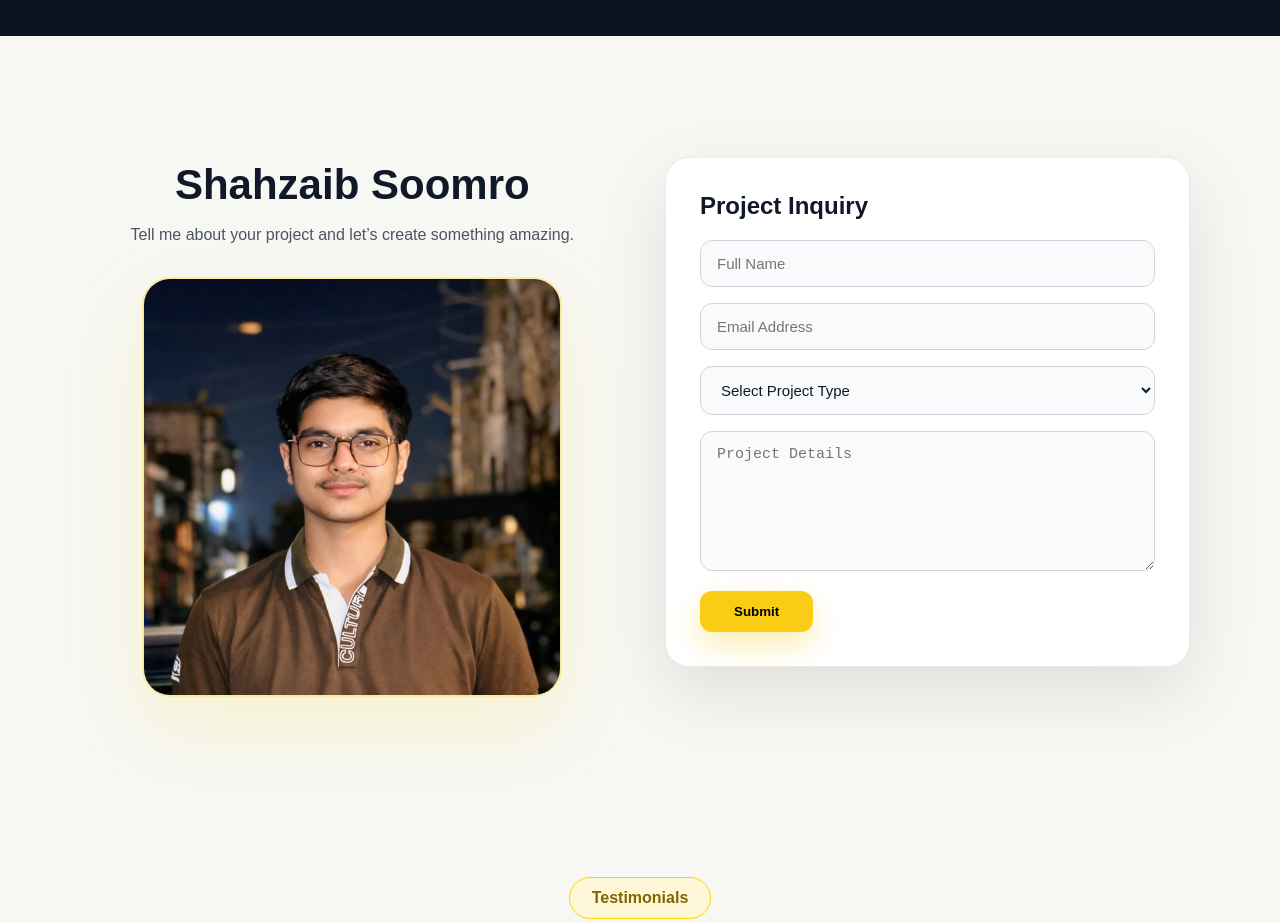
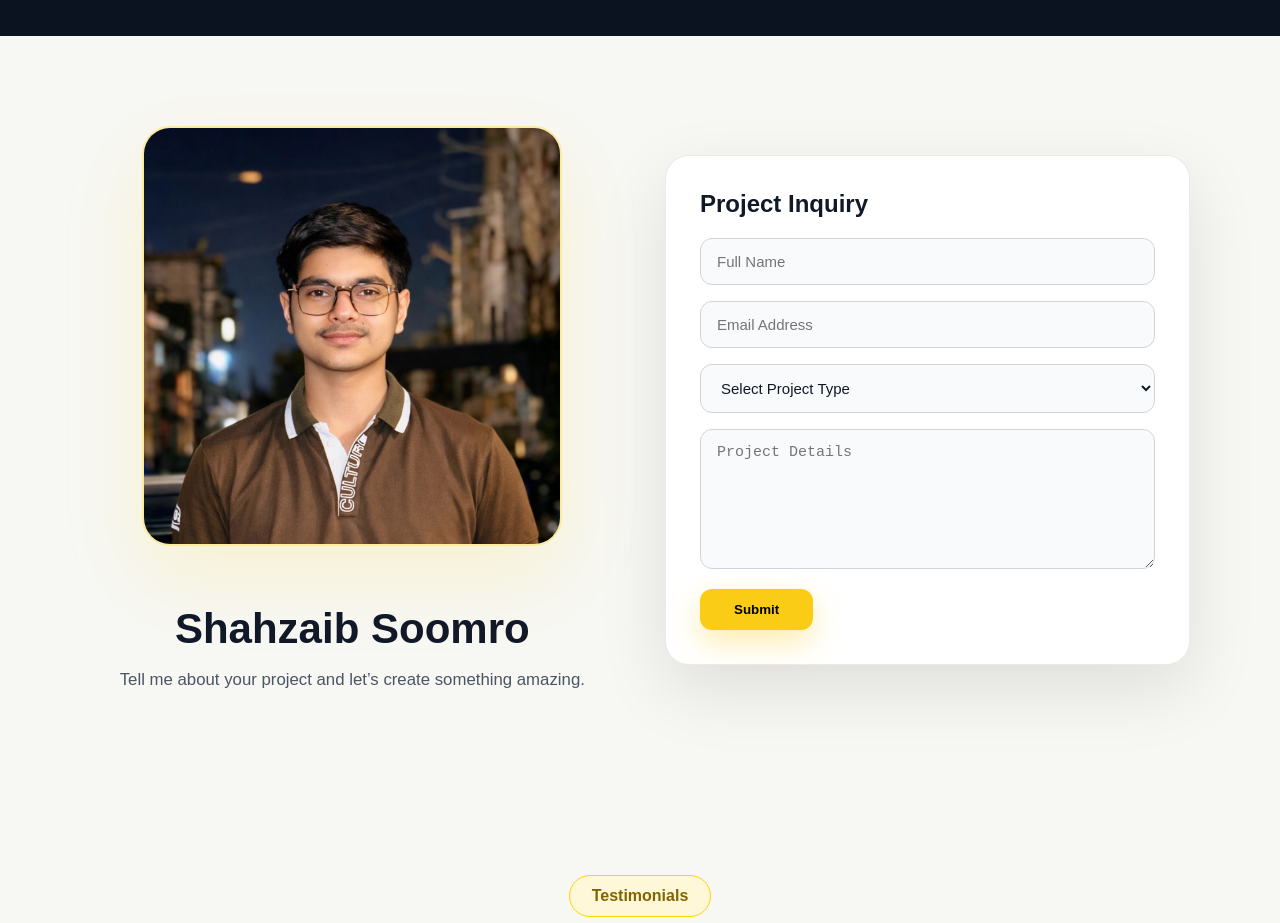
Before and after one commit to shahzaibkhatri918-stack/Shahzaib-Freelance, a Next.js app: page / in a window 1280 px wide. Shown: the part 5800-6723 px from the top of the page. Built offline with nearby package versions, Linux system fonts and the light colour scheme.

Commit message:
Update page.tsx

```diff
--- a/app/page.tsx
+++ b/app/page.tsx
@@ -184,31 +184,16 @@ export default function HomePage() {
               alignItems: "center",
             }}
           >
-         {/* Left Side */}
-<div style={{ textAlign: "center" }}>
-
- <h2
+        {/* Left Side */}
+<div
   style={{
-    color: "#111827",
-    marginBottom: "12px",
-    fontSize: "42px",
+    textAlign: "center",
+    display: "flex",
+    flexDirection: "column",
+    alignItems: "center",
   }}
 >
-  Shahzaib Soomro
-</h2>
-
-<p
-  style={{
-    color: "#4b5563",
-    lineHeight: "1.8",
-    maxWidth: "620px",
-    margin: "0 auto 28px",
-  }}
->
-  Tell me about your project and let’s create something amazing.
-</p>
-
-<img
+  <img
     src="/Shahzaib Soomro.jpg"
     alt="Shahzaib Soomro"
     style={{
@@ -218,9 +203,32 @@ export default function HomePage() {
       border: "2px solid rgba(255, 214, 0, 0.35)",
       boxShadow: "0 30px 80px rgba(255, 214, 0, 0.15)",
       display: "block",
-      margin: "0 auto",
+      marginBottom: "24px",
     }}
   />
+
+  <h2
+    style={{
+      color: "#111827",
+      marginBottom: "12px",
+      fontSize: "42px",
+      fontWeight: "800",
+    }}
+  >
+    Shahzaib Soomro
+  </h2>
+
+  <p
+    style={{
+      color: "#4b5563",
+      lineHeight: "1.8",
+      maxWidth: "520px",
+      margin: "0 auto",
+      fontSize: "1.05rem",
+    }}
+  >
+    Tell me about your project and let’s create something amazing.
+  </p>
 </div>
             {/* Right Side Form */}
           <form
```
